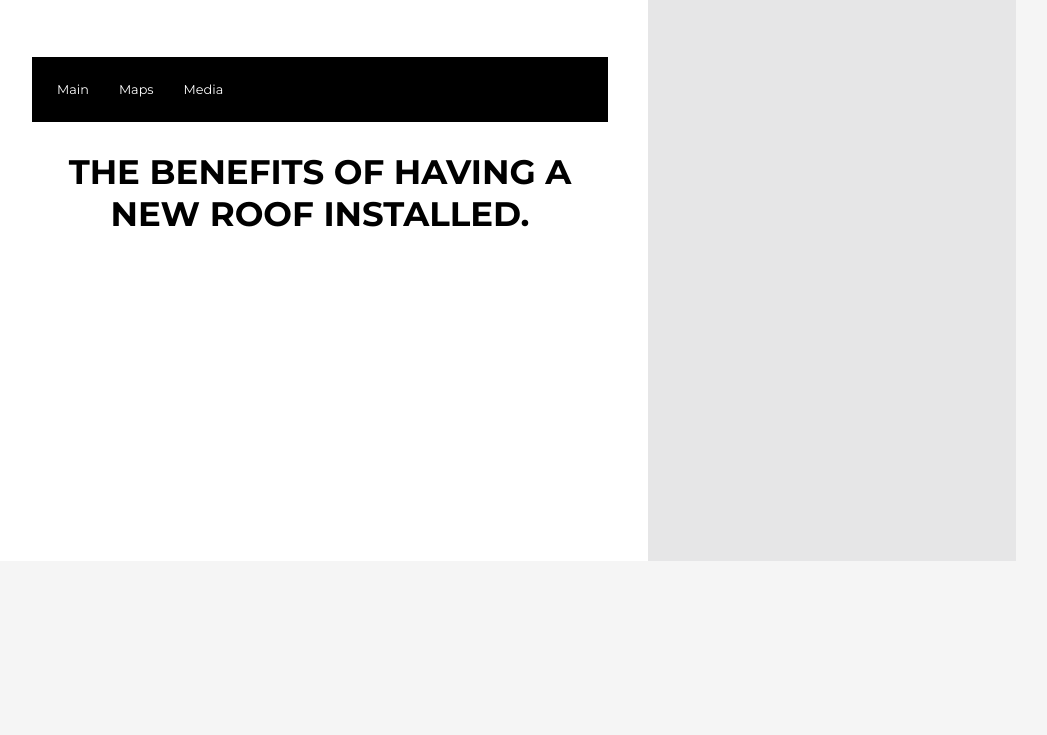
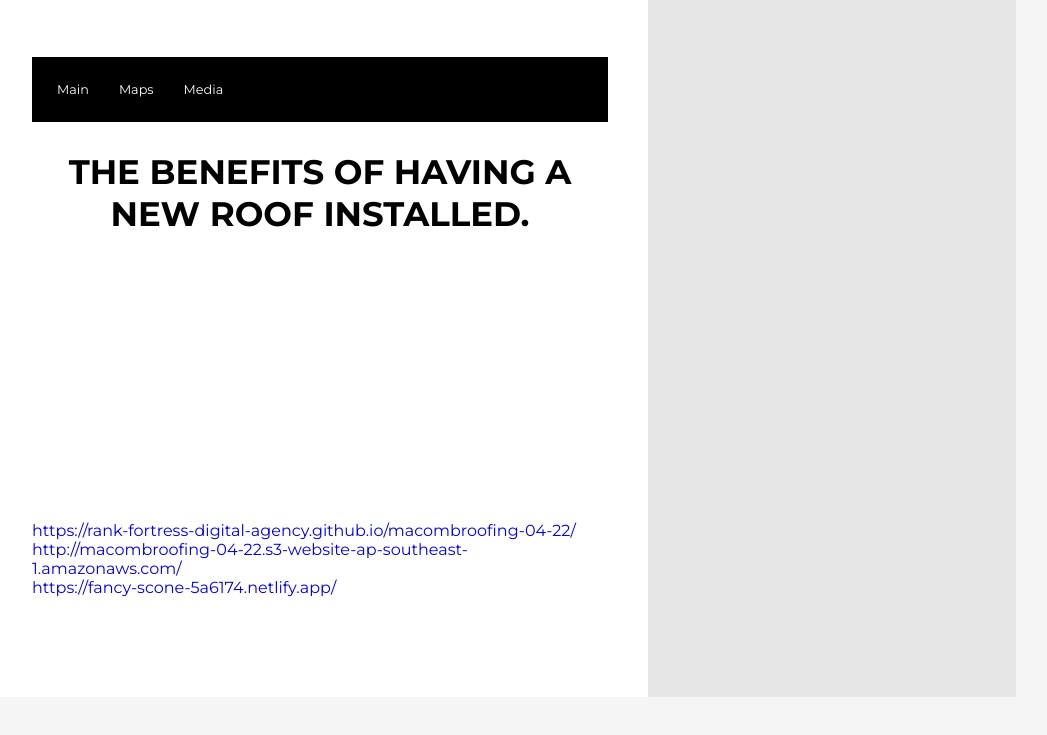
Before and after one commit to Rank-Fortress-Digital-Agency/macombroofing-04-22, a plain HTML site: page index.html in a window 1280 px wide. Shown: the part 7255-7990 px from the top of the page, without its empty margins (136-1183 px from the left). Before the commit the page ends 7856 px from the top, so only its background shows below. Drawn offline with Linux system fonts and the light colour scheme.

Commit message:
Add files via upload

```diff
--- a/index.html
+++ b/index.html
@@ -317,15 +317,10 @@
       </section>
 
       <section>
-        <!-- WEBSITE EMBED -->
 
-        <!-- MEDIA ROOM -->
-
-        <!-- BUSINESS SITE -->
-
-        <!-- PEARL TREES -->
-
-        <!-- CLOUD STACK SITE -->
+        <a target="_bLank" href="https://rank-fortress-digital-agency.github.io/macombroofing-04-22/">https://rank-fortress-digital-agency.github.io/macombroofing-04-22/</a><br>
+        <a target="_bLank" href="http://macombroofing-04-22.s3-website-ap-southeast-1.amazonaws.com/">http://macombroofing-04-22.s3-website-ap-southeast-1.amazonaws.com/</a><br>
+        <a target="_bLank" href="https://fancy-scone-5a6174.netlify.app/">https://fancy-scone-5a6174.netlify.app/</a>
 
       </section>
 
```
